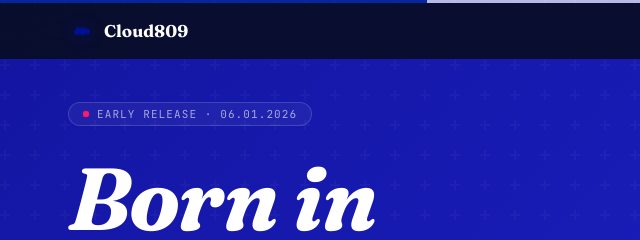
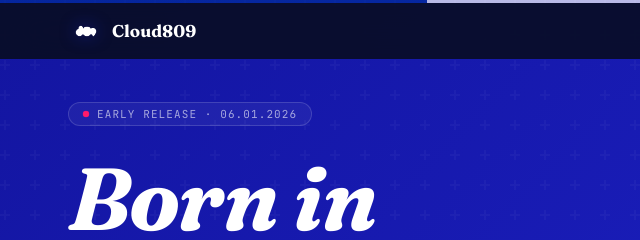
Before and after one commit to sarahluz/v1, a website built with Vite: page docs/index.html in a window 1280 px wide. Shown: the top 240 px of the page, 0-640 px from the left. Built offline with nearby package versions, Linux system fonts and the light colour scheme.

Commit message:
Nav logo: larger (36px) and white on dark background
Blue logo was invisible against the dark navy nav. Invert to white with
subtle cobalt drop-shadow for contrast while keeping brand colour feel.

Co-Authored-By: Claude Sonnet 4.6 <noreply@anthropic.com>

```diff
--- a/docs/index.html
+++ b/docs/index.html
@@ -93,7 +93,7 @@
       font-family: var(--font-s); font-size: 17px; font-weight: 700;
       color: #fff; text-decoration: none;
     }
-    .brand-logo { height: 28px; width: auto; filter: drop-shadow(0 0 8px rgba(27,31,191,0.3)); display: block; }
+    .brand-logo { height: 36px; width: auto; filter: brightness(0) invert(1) drop-shadow(0 0 8px rgba(27,31,191,0.5)); display: block; }
     .nav-actions { display: flex; align-items: center; gap: 0.5rem; }
     .discord-btn {
       display: flex; align-items: center; gap: 0.375rem;
```
Also changed, not shown: landing.html (+1 -1 lines).
